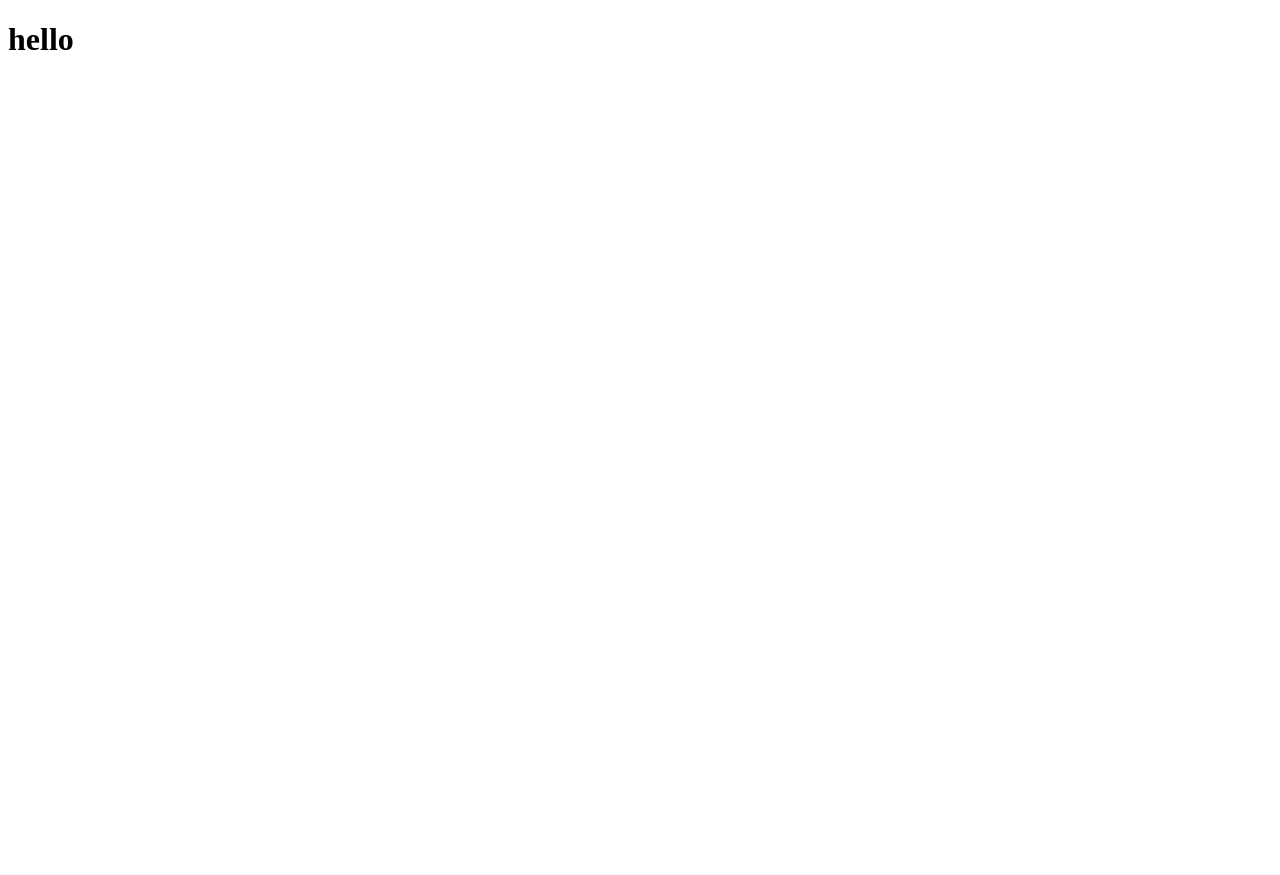
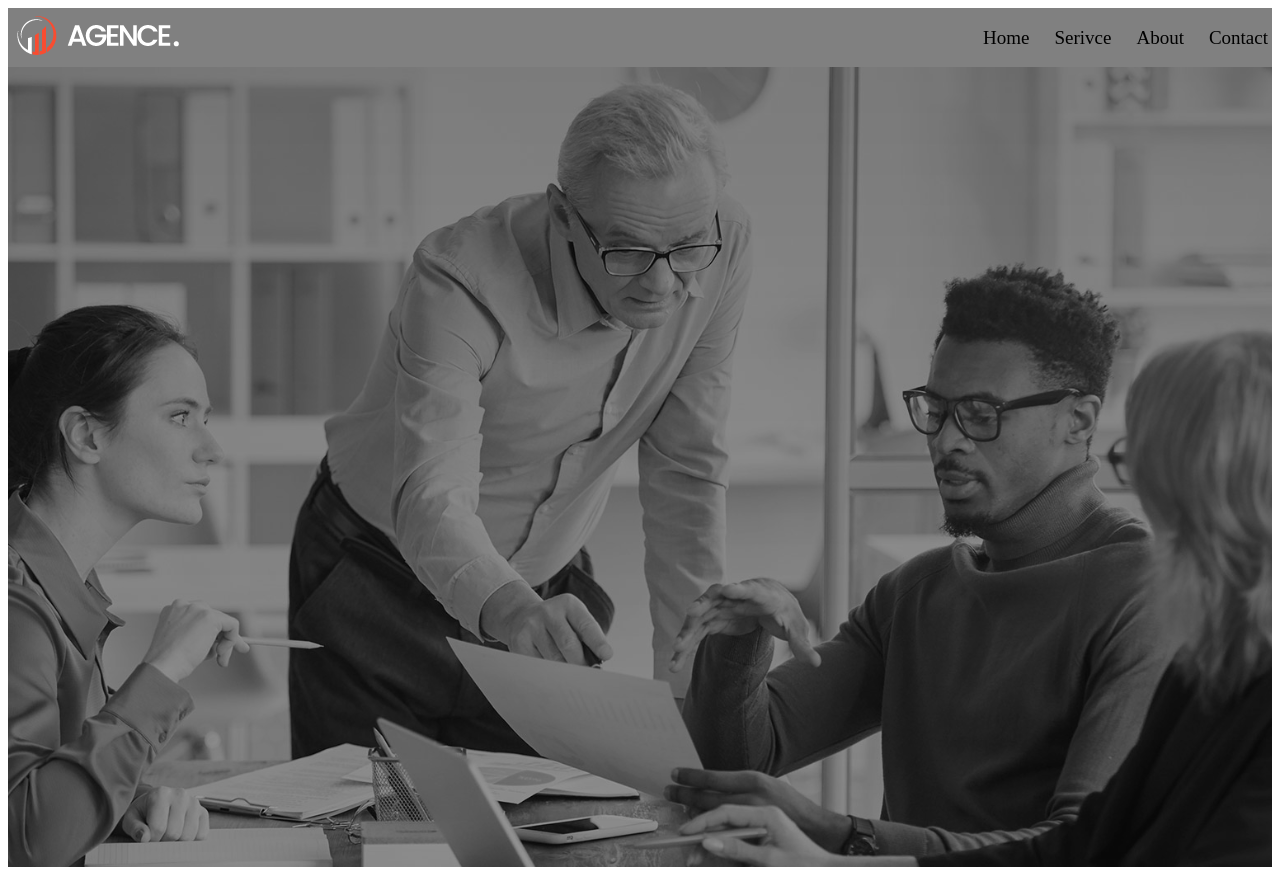
Before and after one commit to niloy12184/agency-batch-8, a plain HTML site: page index.html in a window 1280 px wide. Before the commit the page ends 800 px from the top, so only its background shows below. Drawn offline with Linux system fonts and the light colour scheme.

Commit message:
first commit

```diff
--- a/index.html
+++ b/index.html
@@ -4,9 +4,24 @@
     <meta charset="UTF-8">
     <meta name="viewport" content="width=, initial-scale=1.0">
     <title>Document</title>
+    <link rel="stylesheet" href="style.css">
 </head>
 <body>
-    <h1>hello
-    </h1>
+    <header>
+        <div class="nav-container">
+            <div class="logo">
+                <img src="./asset/logo/logo.png" alt="">
+            </div>
+            <div class="menus">
+                <li>Home</li>
+                <li>Serivce</li>
+                <li>About</li>
+                <li>Contact</li>
+            </div>
+        </div>
+        <div class="banner-countainer"></div>
+    </header>
+<main></main>
+<footer></footer>
 </body>
 </html>
--- /dev/null
+++ b/style.css
@@ -0,0 +1,23 @@
+.nav-container{
+    display: flex;
+    background-color: gray;
+    padding: 5px;
+    gap: 800px;
+    align-items: center;
+}
+.menus{
+    list-style: none;
+    display: flex;
+    gap: 25px;
+    font-size: 19px;
+}
+.banner-countainer{
+    height: 100vh;
+    background-image: url(./asset/image/background.jpg),
+    linear-gradient(rgb(0,0,0,0.5), rgb(0,0,0,0.4));
+    background-blend-mode: overlay;
+    background-position: center;
+    background-repeat: no-repeat;
+    background-size: cover;
+
+}
```
Also changed, not shown: asset/icons/bar-chart.png (added), asset/icons/coding.png (added), asset/icons/digital-marketing.png (added), asset/icons/phone-call.png (added), asset/icons/startup.png (added), asset/image/author.jpg (added), asset/image/background.jpg (added), asset/image/blog-1.jpg (added), asset/image/blog-2.jpg (added), asset/image/blog-3.jpg (added), asset/image/footer-bg.png (added), asset/image/girl-3.jpg (added), asset/image/man-1.jpg (added), asset/image/man-2.jpg (added), 2 more files, 1 other file.
